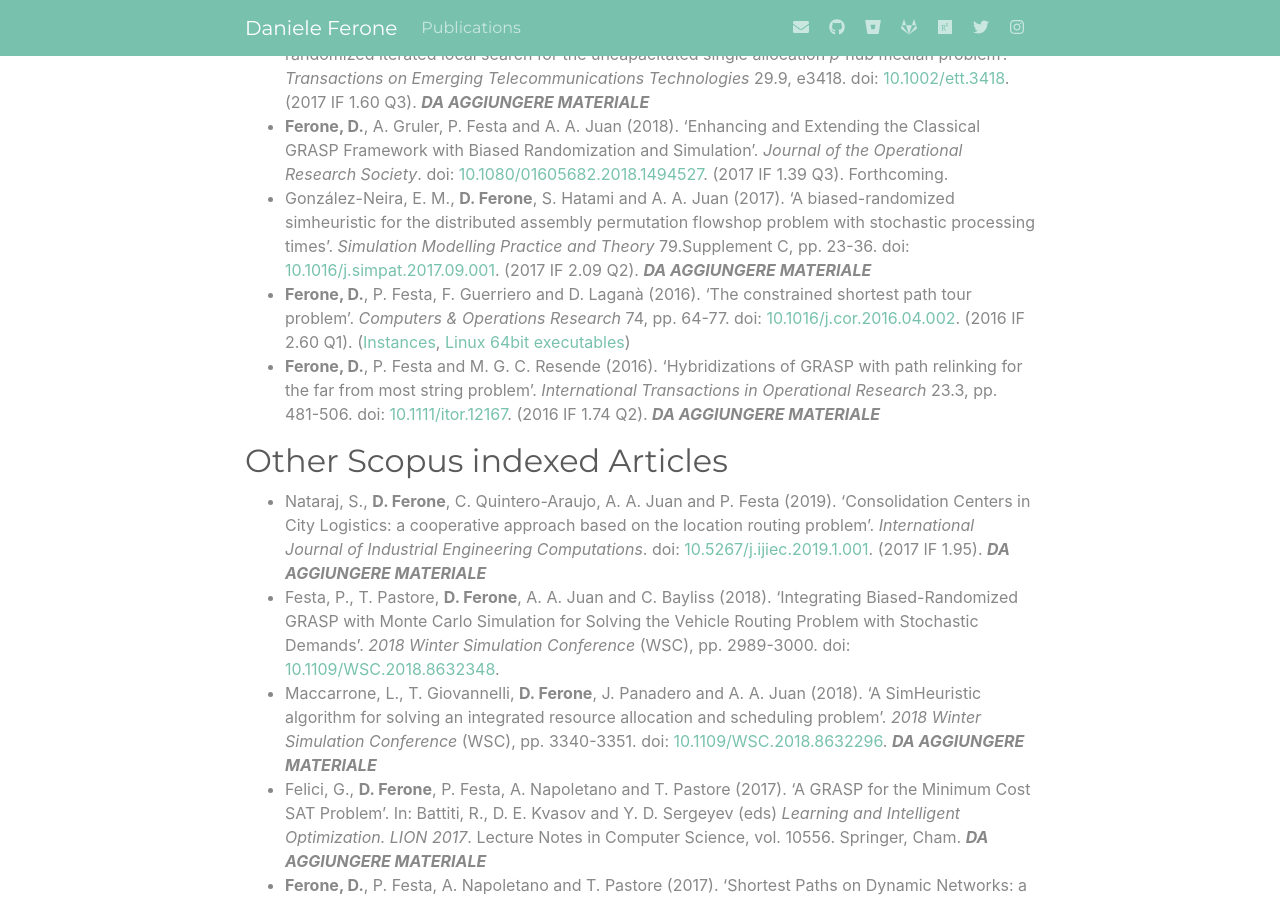
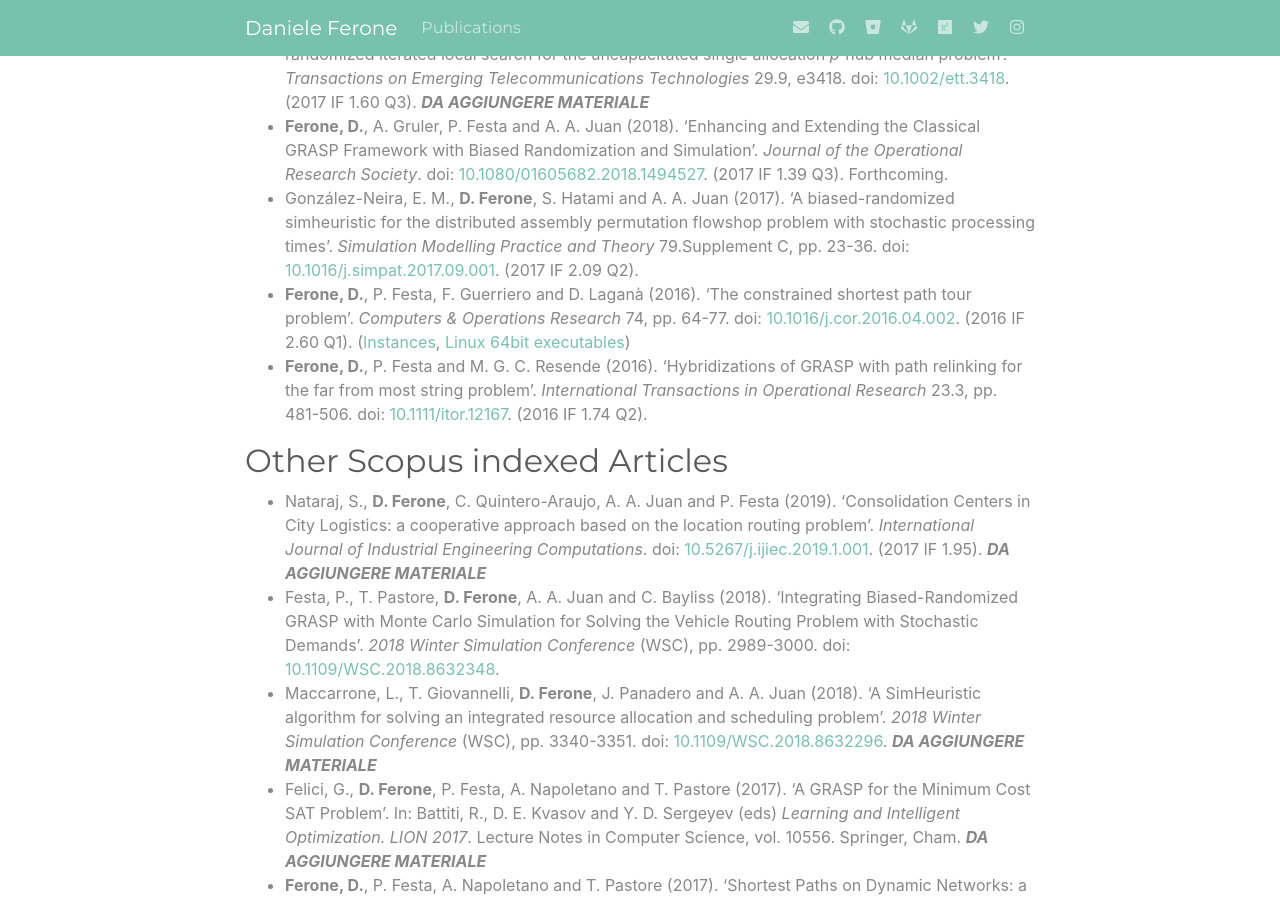
Before and after one commit to fdaniele85/fdaniele85.github.io, a Jekyll site: the page built from pages/publications.html, in a window 1280 px wide and 900 px high, scrolled down 316 px. Built offline with Jekyll 4.4.1, drawn with Linux system fonts in a browser that asks for light colours; nearby versions of some CDN libraries.

Commit message:
No materials for some papers

```diff
--- a/pages/publications.html
+++ b/pages/publications.html
@@ -10,9 +10,9 @@ title: Publications
   <li>Reyes-Rubiano, L., <strong>D. Ferone</strong>, A. A. Juan, J. Faulin and L. Calvet (2019). ‘A simheuristic for routing electric vehicles withlimited driving ranges and stochastic travel times’. <em>SORT-Statistics and Operations Research Transactions</em> 43. doi: <a href="https://doi.org/10.2436/20.8080.02.77">10.2436/20.8080.02.77</a>. (2016 IF 1.34 Q3). Forthcoming.</li>
   <li>Alvarez-Fernandez, S., <strong>D. Ferone</strong>, A. A. Juan, D. G. Silva and J. de Armas (2018). ‘A 2‐stage biased‐randomized iterated local search for the uncapacitated single allocation <em>p</em>‐hub median problem’. <em>Transactions on Emerging Telecommunications Technologies</em> 29.9, e3418. doi: <a href="https://doi.org/10.1002/ett.3418">10.1002/ett.3418</a>. (2017 IF 1.60 Q3). <strong><em>DA AGGIUNGERE MATERIALE</em></strong></li>
   <li><strong>Ferone, D.</strong>, A. Gruler, P. Festa and A. A. Juan (2018). ‘Enhancing and Extending the Classical GRASP Framework with Biased Randomization and Simulation’. <em>Journal of the Operational Research Society</em>. doi: <a href="https://doi.org/10.1080/01605682.2018.1494527">10.1080/01605682.2018.1494527</a>. (2017 IF 1.39 Q3). Forthcoming.</li>
-  <li>González-Neira, E. M., <strong>D. Ferone</strong>, S. Hatami and A. A. Juan (2017). ‘A biased-randomized simheuristic for the distributed assembly permutation flowshop problem with stochastic processing times’. <em>Simulation Modelling Practice and Theory</em> 79.Supplement C, pp. 23-36. doi: <a href="https://doi.org/10.1016/j.simpat.2017.09.001">10.1016/j.simpat.2017.09.001</a>. (2017 IF 2.09 Q2). <strong><em>DA AGGIUNGERE MATERIALE</em></strong></li>
+  <li>González-Neira, E. M., <strong>D. Ferone</strong>, S. Hatami and A. A. Juan (2017). ‘A biased-randomized simheuristic for the distributed assembly permutation flowshop problem with stochastic processing times’. <em>Simulation Modelling Practice and Theory</em> 79.Supplement C, pp. 23-36. doi: <a href="https://doi.org/10.1016/j.simpat.2017.09.001">10.1016/j.simpat.2017.09.001</a>. (2017 IF 2.09 Q2).</li>
   <li><strong>Ferone, D.</strong>, P. Festa, F. Guerriero and D. Laganà (2016). ‘The constrained shortest path tour problem’. <em>Computers &amp; Operations Research</em> 74, pp. 64-77. doi: <a href="https://doi.org/10.1016/j.cor.2016.04.002">10.1016/j.cor.2016.04.002</a>. (2016 IF 2.60 Q1). (<a href="/papers/csptp/Instances.zip">Instances</a>, <a href="/papers/csptp/Linux (64bit) executables.zip">Linux 64bit executables</a>)</li>
-  <li><strong>Ferone, D.</strong>, P. Festa and M. G. C. Resende (2016). ‘Hybridizations of GRASP with path relinking for the far from most string problem’. <em>International Transactions in Operational Research</em> 23.3, pp. 481-506. doi: <a href="https://doi.org/10.1111/itor.12167">10.1111/itor.12167</a>. (2016 IF 1.74 Q2). <strong><em>DA AGGIUNGERE MATERIALE</em></strong></li>
+  <li><strong>Ferone, D.</strong>, P. Festa and M. G. C. Resende (2016). ‘Hybridizations of GRASP with path relinking for the far from most string problem’. <em>International Transactions in Operational Research</em> 23.3, pp. 481-506. doi: <a href="https://doi.org/10.1111/itor.12167">10.1111/itor.12167</a>. (2016 IF 1.74 Q2).</li>
 </ul>
 
 <h2>Other Scopus indexed Articles</h2>
```
